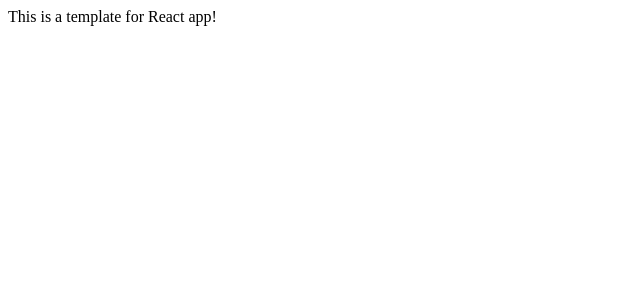
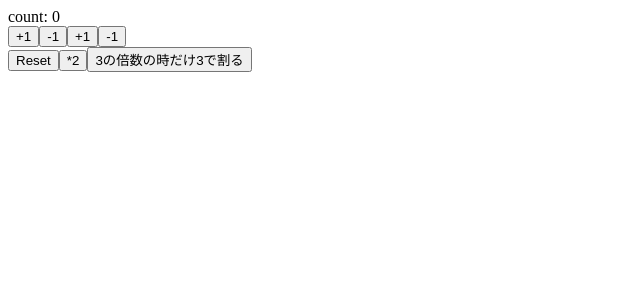
Before and after one commit to naitoweb0211/React-Hooks-101, a React (Create React App) app: page / in a window 1280 px wide. Shown: the top 300 px of the page, without its empty margins (0-640 px from the left). Built offline with nearby package versions, Linux system fonts and the light colour scheme.

Commit message:
My First React Hook with useState

```diff
--- a/src/App.js
+++ b/src/App.js
@@ -1,9 +1,30 @@
+import React, {useState} from 'react'
+
 const App = () => {
-  return (
-    <div>
-		This is a template for React app!
-    </div>
-  );
+	const [count, setCount] =  useState(0)
+	const increment = () => setCount(count + 1)
+	const decrement = () => setCount(count - 1)
+	const increment2 = () => setCount(previousCount => previousCount + 1)
+	const decrement2 = () => setCount(previousCount => previousCount - 1)
+	const reset = () => setCount(0)
+	const double2 = () => setCount(previousCount => previousCount * 2)
+	const divideby3 = () => setCount(previousCount => previousCount%3 === 0 ? previousCount / 3 : previousCount)
+	return (
+		<>
+			<div>
+				count: {count}
+			</div>
+			<button onClick={increment}>+1</button>
+			<button onClick={decrement}>-1</button>
+			<button onClick={increment2}>+1</button>
+			<button onClick={decrement2}>-1</button>
+			<div>
+				<button onClick={reset}>Reset</button>
+				<button onClick={double2}>*2</button>
+				<button onClick={divideby3}>3の倍数の時だけ3で割る</button>
+			</div>
+		</>
+	);
 }
 
 export default App;
```
